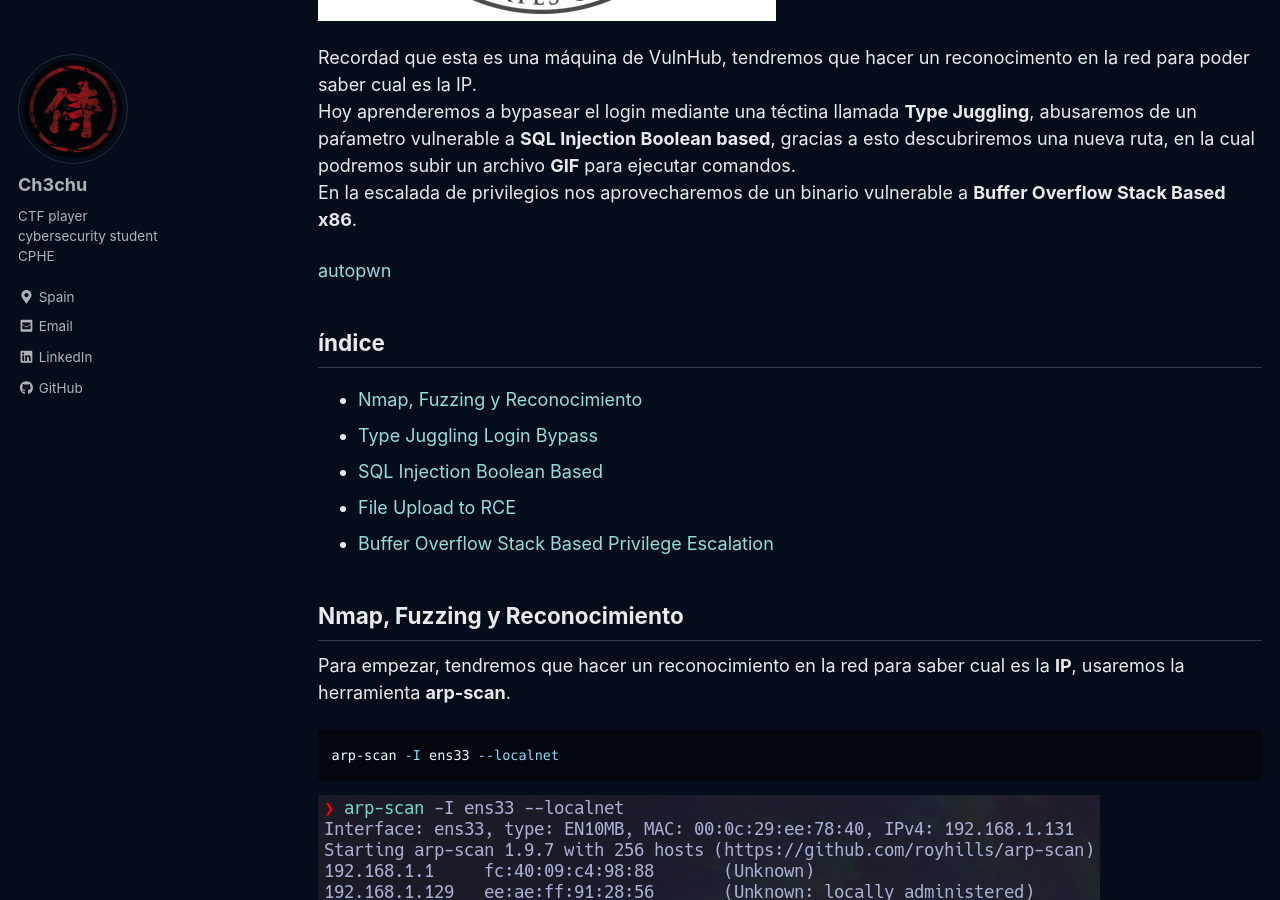
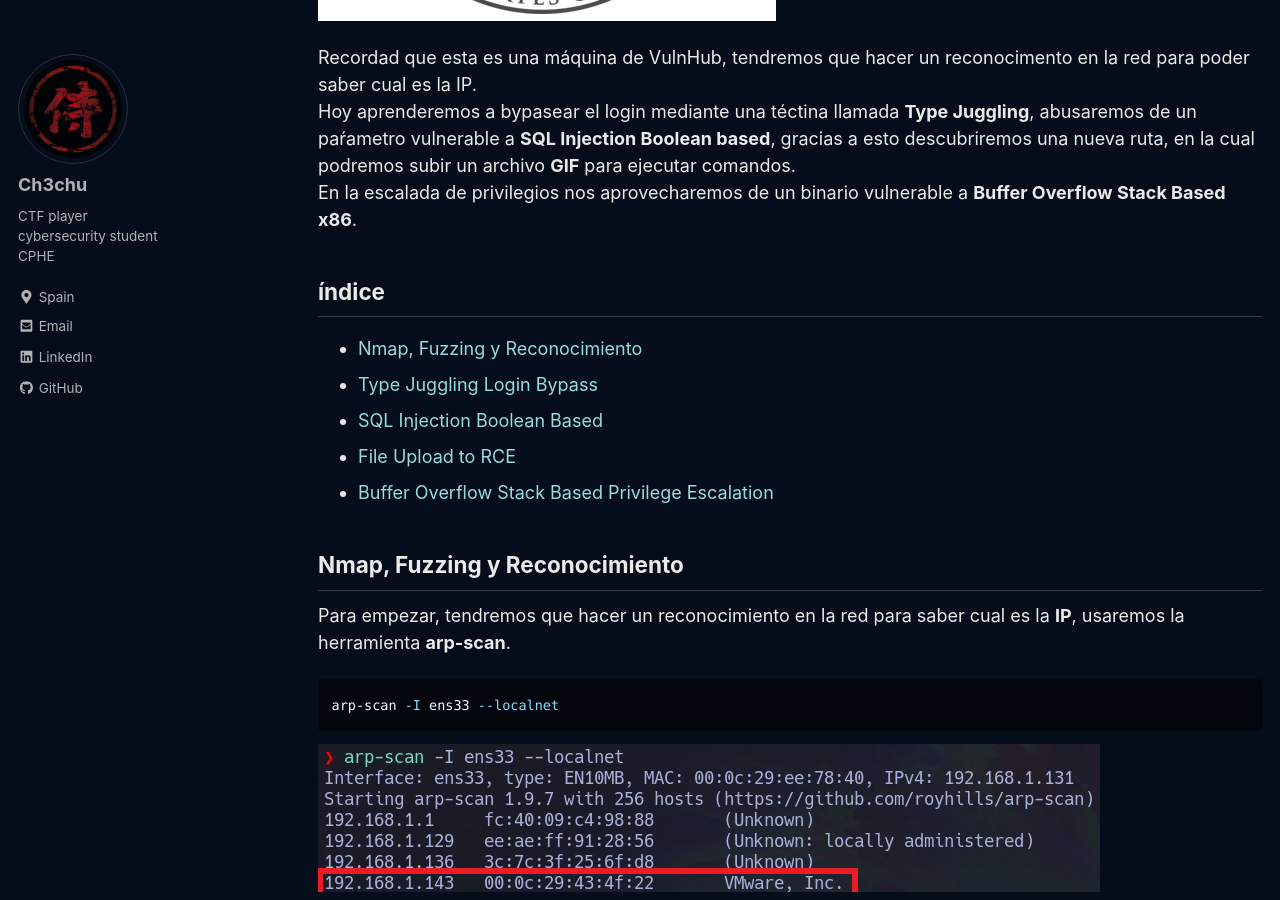
Before and after one commit to ch3chu/ch3chu.github.io, a Jekyll site: the page built from _posts/2023-02-4-VulnHub-IMF-writeup.md, in a window 1280 px wide and 900 px high, scrolled down 580 px. Built offline with Jekyll 4.4.1, drawn with Linux system fonts in a browser that asks for light colours; cached includes are drawn as plain includes; a script that is not in the unit is left out.

Commit message:
IMF - VulnHub wirteup

```diff
--- a/_posts/2023-02-4-VulnHub-IMF-writeup.md
+++ b/_posts/2023-02-4-VulnHub-IMF-writeup.md
@@ -21,8 +21,6 @@ tags:
 Recordad que esta es una máquina de VulnHub, tendremos que hacer un reconocimento en la red para poder saber cual es la IP.<br>
 Hoy aprenderemos a bypasear el login mediante una téctina llamada **Type Juggling**, abusaremos de un paŕametro vulnerable a **SQL Injection Boolean based**, gracias a esto descubriremos una nueva ruta, en la cual podremos subir un archivo **GIF** para ejecutar comandos.<br>
 En la escalada de privilegios nos aprovecharemos de un binario vulnerable a **Buffer Overflow Stack Based x86**.
-
-[autopwn](https://github.com/ch3chu/autopwns/tree/main/VulnHub/IMF)
 
 ## índice
 * [Nmap, Fuzzing y Reconocimiento](#nmap-fuzzing-y-reconocimiento)
```
